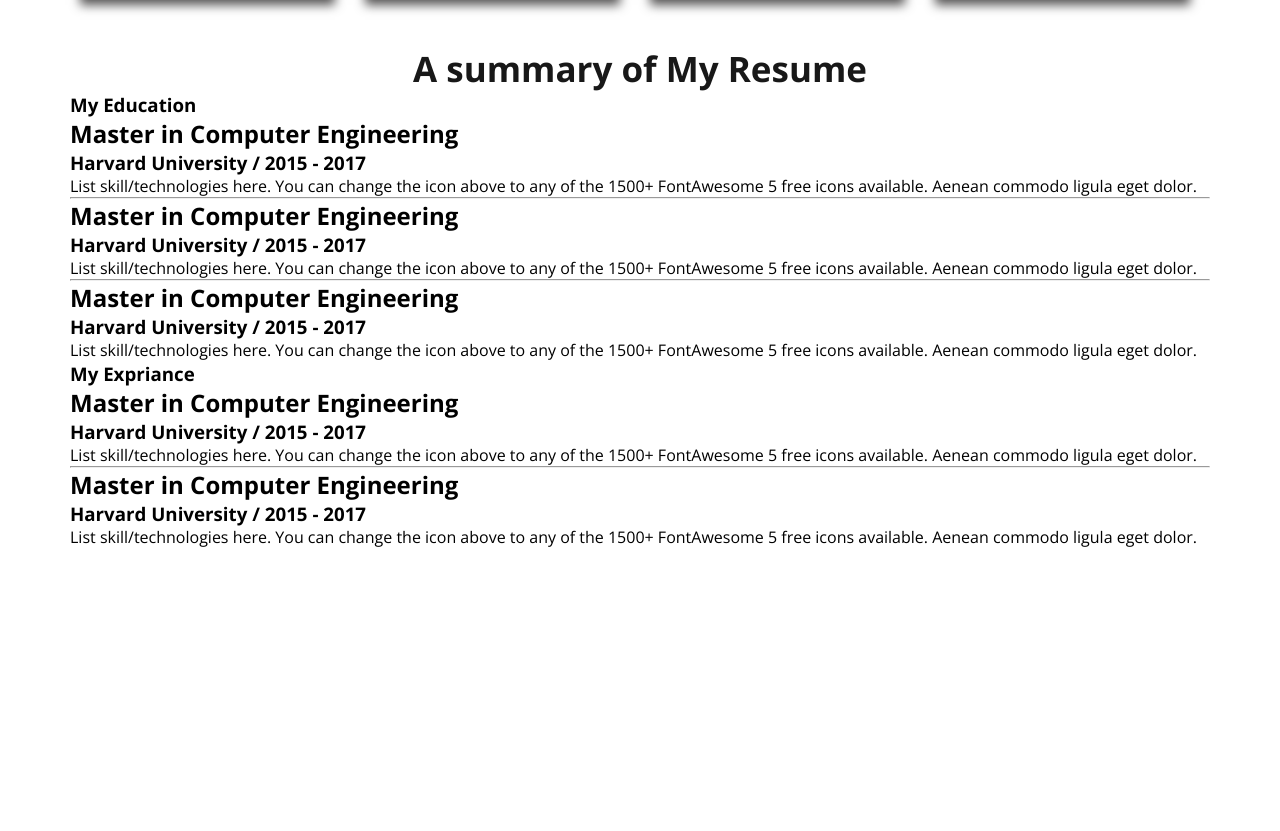
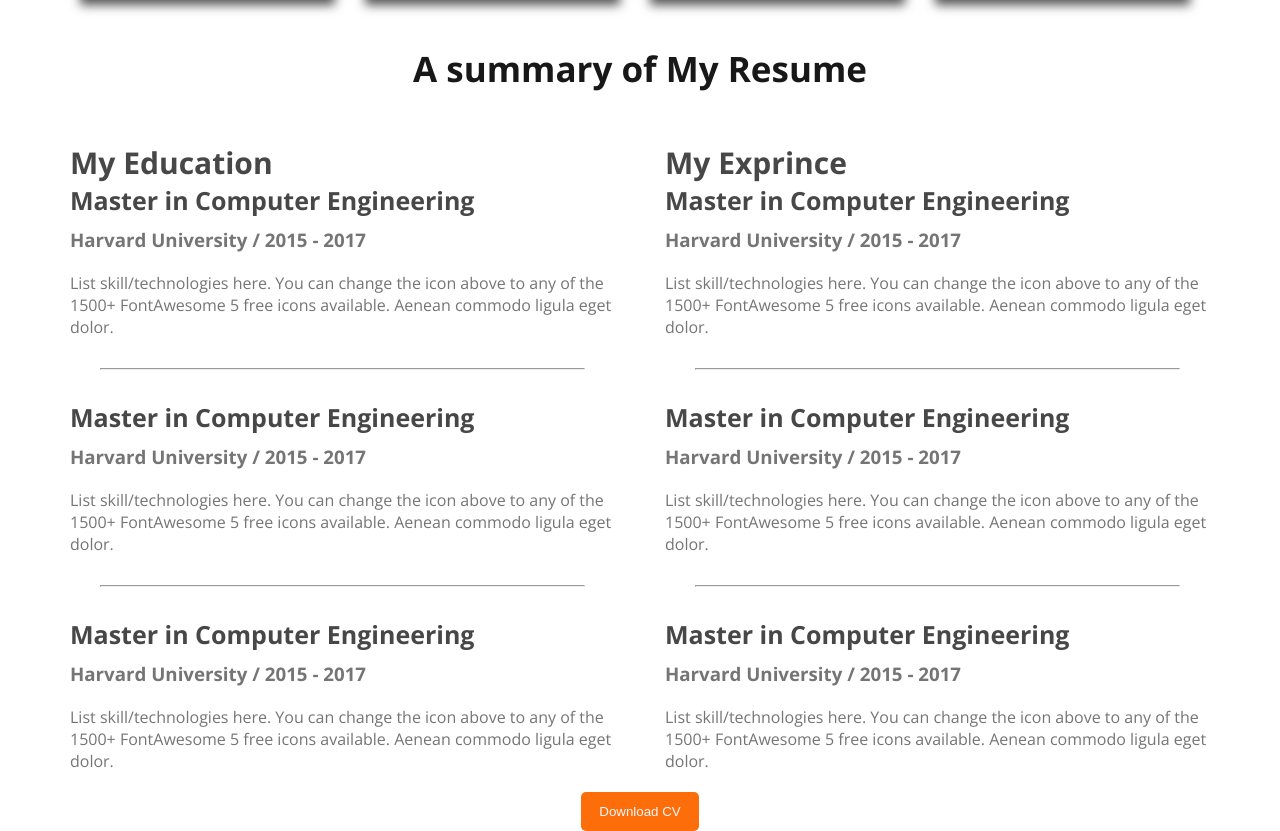
Before and after one commit to Jihad-Hossain-Khan/Portfolio, a plain HTML site: page index.html in a window 1280 px wide. Shown: the part 1755-2586 px from the top of the page. Before the commit the page ends 2303 px from the top, so only its background shows below. Drawn offline with nearby package versions, Linux system fonts and the light colour scheme.

Commit message:
cv added

```diff
--- a/css/index.css
+++ b/css/index.css
@@ -124,5 +124,32 @@ main section{
 }
 /* resumi section style */
 .resumi-coloum-title{
-
+  color: #474747;
+  font-size: 30px;
+  font-weight: 700;
 }
+.resumi-container{
+  display: flex;
+  margin-top: 50px;
+  gap: 50px;
+}
+.resumi-item-title{
+  color: #474747;
+  font-size: 25px;
+  font-weight: 700;
+  margin-bottom: 10px;
+}
+.resumi-title-institute{
+  margin-bottom: 20px;
+  margin-top: 10px;
+}
+.resumi-titele-desc , .resumi-title-institute{
+   color: #757575;
+}
+.resumi-container hr{
+  margin: 30px;
+}
+.cv{
+  text-align: center;
+  margin-top: 20px;
+}
--- a/index.html
+++ b/index.html
@@ -121,11 +121,9 @@
                 to any of the 1500+ FontAwesome 5 free icons available. Aenean commodo ligula eget dolor.</p>
             </div>
           </div>
-        </div>
 
-        <div class="resumi-container">
-          <div class="resumi-colum">
-            <h3 class="resumi-coloum-title">My Expriance</h3>
+          <div class="resumi-coloum">
+            <h3 class="resumi-coloum-title">My Exprince</h3>
 
             <div class="resumi-item">
               <h2 class="resumi-item-title">Master in Computer Engineering</h2>
@@ -140,13 +138,26 @@
               <p class="resumi-titele-desc">List skill/technologies here. You can change the icon above
                 to any of the 1500+ FontAwesome 5 free icons available. Aenean commodo ligula eget dolor.</p>
             </div>
-
+            <hr>
+            <div class="resumi-item">
+              <h2 class="resumi-item-title">Master in Computer Engineering</h2>
+              <h3 class="resumi-title-institute">Harvard University / 2015 - 2017</h3>
+              <p class="resumi-titele-desc">List skill/technologies here. You can change the icon above
+                to any of the 1500+ FontAwesome 5 free icons available. Aenean commodo ligula eget dolor.</p>
+            </div>
+          </div>
+        </div>
           </div>
         </div>
 
-       </section>
+        <div class="cv">
+          <button class="primary-btn ">Download CV</button>
+        </div>
+      </section>
+    </main>
 
-    </main>
-    <footer></footer>
+    <footer>
+
+    </footer>
   </body>
 </html>
```
